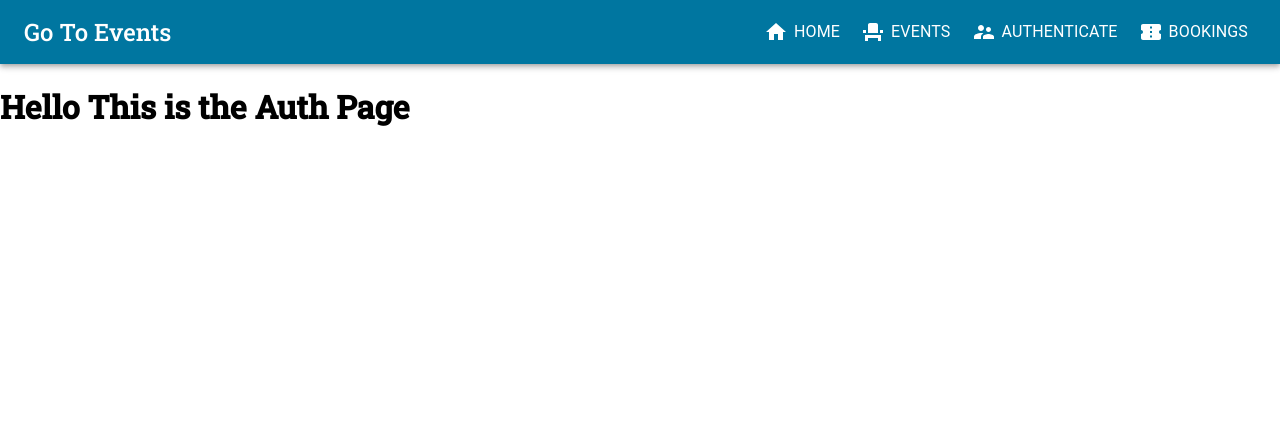
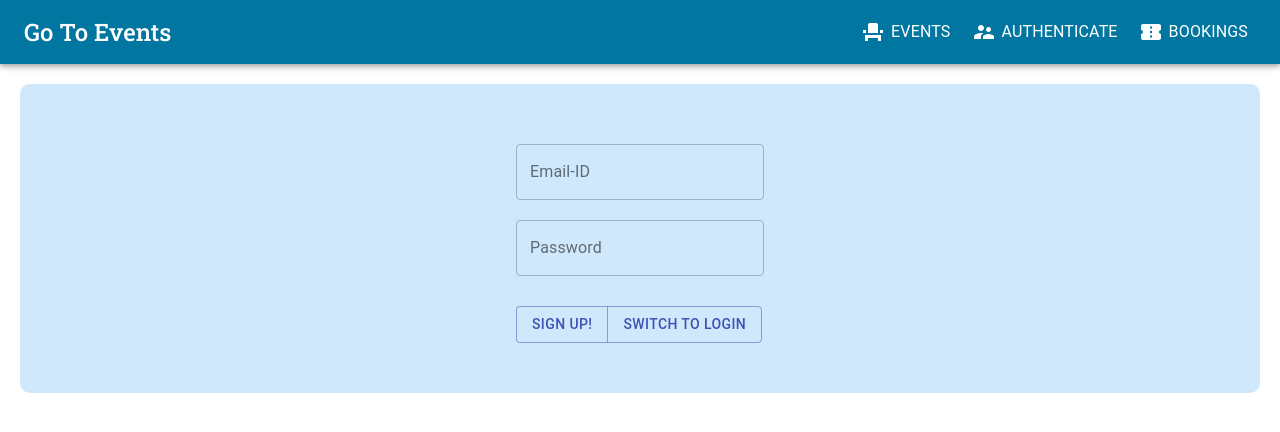
Before and after one commit to reuben21/Event-Booking-Project-MERNG-Stack, a React (Create React App) app in the folder frontend/: page /auth in a window 1280 px wide. Shown: the top 432 px of the page. Built offline with nearby package versions, Linux system fonts and the light colour scheme.

Commit message:
Updated Code

```diff
--- a/frontend/src/components/Navigation/Navigation.js
+++ b/frontend/src/components/Navigation/Navigation.js
@@ -13,10 +13,7 @@ import {
     Box
 } from "@material-ui/core"
 import Button from '@material-ui/core/Button';
-import {
 
-    Home,
-} from "@material-ui/icons"
 import ConfirmationNumberIcon from '@material-ui/icons/ConfirmationNumber';
 import SupervisorAccountIcon from '@material-ui/icons/SupervisorAccount';
 import EventSeatIcon from '@material-ui/icons/EventSeat';
@@ -79,11 +76,6 @@ const useStyles = makeStyles(
 
 const menuItems = [
     {
-        listIcon: <Home/>,
-        listText: "Home",
-        listPath: "/"
-    },
-    {
         listIcon: <EventSeatIcon/>,
         listText: "Events",
         listPath: "/events"
@@ -101,6 +93,7 @@ const menuItems = [
 ]
 
 const Navbar = () => {
+
 
     const [state,setState] = useState({
         left:false
@@ -121,7 +114,7 @@ const Navbar = () => {
             <Divider/>
             <List>
                 {menuItems.map((lsItem, key) => (
-                    <ListItem button key={key} component={Link} to={lsItem.listPath}>
+                    <ListItem selected={true} button key={key} component={Link} to={lsItem.listPath}>
 
                         <ListItemIcon className={classes.iconColor}>
                             {lsItem.listIcon}
@@ -154,7 +147,7 @@ const Navbar = () => {
                                 <div></div>
                                 <Typography variant="h5" style={{ flexGrow:1 }} >
                                     <div className={navbarCss.fontBitter}>
-                                        Reuben Coutinho
+                                        Go To Events
                                     </div>
                                 </Typography>
                                 <MobilRightMenuSlider  open={state.left}
@@ -189,11 +182,11 @@ const Navbar = () => {
                             </Typography>
 
                             {menuItems.map((lsItem, key) => (
-                                <Button size="medium" style={{ marginLeft:"5px"}} key={key} component={Link} to={lsItem.listPath}>
-                                    <ListItemIcon className={ `${classes.whiteColor} ${classes.icon}`}>
+                                <Button  size="medium" style={{ marginLeft:"5px"}} key={key} component={Link} to={lsItem.listPath}>
+                                    <ListItemIcon  className={ `${classes.whiteColor} ${classes.icon}`}>
                                         {lsItem.listIcon}
                                     </ListItemIcon>
-                                    <ListItemText className={classes.whiteColor}>
+                                    <ListItemText  className={classes.whiteColor}>
                                         <div>
                                             {lsItem.listText}
                                         </div>
--- a/frontend/src/pages/Auth.js
+++ b/frontend/src/pages/Auth.js
@@ -1,14 +1,154 @@
 import React, {Component} from "react";
+import TextField from '@material-ui/core/TextField';
+import {makeStyles} from '@material-ui/core/styles';
+import Button from '@material-ui/core/Button';
+import Grid from '@material-ui/core/Grid';
+import ButtonGroup from '@material-ui/core/ButtonGroup';
+import Typography from '@material-ui/core/Typography';
+import { withStyles } from "@material-ui/core/styles";
+const useStyles = makeStyles((theme) => ({
+    root: {
+        '& .MuiTextField-root': {
+            margin: theme.spacing(1),
+
+        },
+    },
+    header: {
+        position: "absolute",
+        top: "50%",
+        left: "50%",
+        transform: "translate(-50%,-50%)",
+        width: "10vh",
+        textAlign: "center",
+    },
+    buttonGroup: {
+        display: 'flex',
+        flexDirection: 'column',
+        alignItems: 'center',
+        '& > *': {
+            margin: theme.spacing(1),
+        },
+    }
+}));
 
 class AuthPage extends Component {
-    render() {
-        return (
+    constructor(props) {
+        super(props);
+        this.emailEl = React.createRef();
+        this.passworldEl = React.createRef();
+    }
 
-                <h1>Hello This is the Auth Page</h1>
+    state = {
+        isLogin: true
+    };
 
-        );
+    submitHandler = (event) => {
+        event.preventDefault();
+        const email = this.emailEl.current.value;
+        const password = this.passworldEl.current.value;
+        if (email.trim().length === 0 || password.trim().length === 0) {
+            return
+        }
+        let requestBody = {
+            query: `
+            query{
+                login(email:"${email}",password:"${password}"){
+                userId
+                token
+                tokenExpiration
+                }
+            }
+            `
+        };
+        if(this.state.isLogin){
+           requestBody = {
+                query: `
+            mutation {
+            createUser(userInput:{ email:"${email}",password:"${password}"}){
+                _id
+                email
+                }
+            }
+            `
+            };
+        }
+
+        fetch('http://localhost:4000/graphql', {
+            method: 'POST',
+            body: JSON.stringify(requestBody),
+            headers: {
+                'Content-Type': 'application/json'
+            }
+        }).then(res => {
+            if (res.status !== 200 && res.status !== 201) {
+                throw new Error('Failed');
+            }
+            return res.json();
+        }).then(resData => {
+            console.log(resData);
+        })
+            .catch(err => {
+                console.log(err);
+            })
+    }
+    switchModeHandler = () => {
+  this.setState(prevState=>{
+      return {isLogin:!prevState.isLogin}
+      }
+
+  )
+    }
+
+ render() {
+     const { classes } = this.props;
+
+    return (
+
+        <div className={classes.header}>
+            <Typography component="div"
+                        style={{backgroundColor: '#cfe8fc', padding: "50px", margin: "20px", borderRadius: "10px",minWidth:"350px"}}>
+                    <Grid
+                        container
+                        direction="column"
+                        justify="space-between"
+                        alignItems="center"
+
+                    >
+                        <form className={classes.root} noValidate autoComplete="off" onSubmit={this.submitHandler}>
+
+                        <TextField style={{marginTop:"10px",display:"block"}} id="outlined-basic" label="Email-ID" variant="outlined" inputRef={this.emailEl}/>
+
+                        <TextField style={{marginTop:"20px",display:"block"}}
+                            id="standard-password-input"
+                            label="Password"
+                            type="password"
+                            autoComplete="current-password"
+                                   variant="outlined"
+                                   inputRef={this.passworldEl}
+                        />
+
+                        <div className={classes.buttonGroup}>
+
+
+                        <ButtonGroup  style={{marginTop:"30px"}} color="primary" aria-label="outlined secondary button group">
+                            <Button type="submit">Sign {this.state.isLogin ? 'Up!' : 'In!' }</Button>
+                            <Button onClick={this.switchModeHandler}>Switch to {this.state.isLogin ? 'Login ' : 'Sign Up' }</Button>
+
+                        </ButtonGroup>
+                        </div>
+                        </form>
+
+                </Grid>
+
+
+        </Typography>
+
+
+</div>
+
+);
 
     }
 }
 
-export default AuthPage;
+export default withStyles(useStyles)(AuthPage);
```
Also changed, not shown: 2 other files (tests, documents, lock files or other folders).
